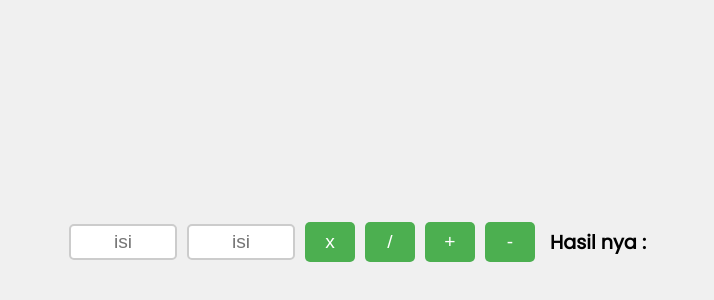
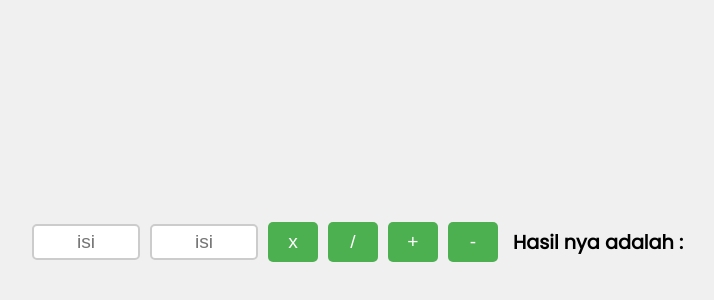
Before and after one commit to Putrasz/Simple-Calculator, a plain HTML site: page index.html in a window 1280 px wide. Shown: the part 158-458 px from the top of the page, without its empty margins (280-994 px from the left). Drawn offline with Linux system fonts and the light colour scheme.

Commit message:
change on paragarph

```diff
--- a/index.html
+++ b/index.html
@@ -16,7 +16,7 @@
     <button onclick="hitung('/')">/</button>
     <button onclick="hitung('+')">+</button>
     <button onclick="hitung('-')">-</button>
-    <b>Hasil nya : </b><span id="hasil"></span>
+    <b>Hasil nya adalah : </b><span id="hasil"></span>
     <script src="main.js"></script>
 </body>
 </html>
```
